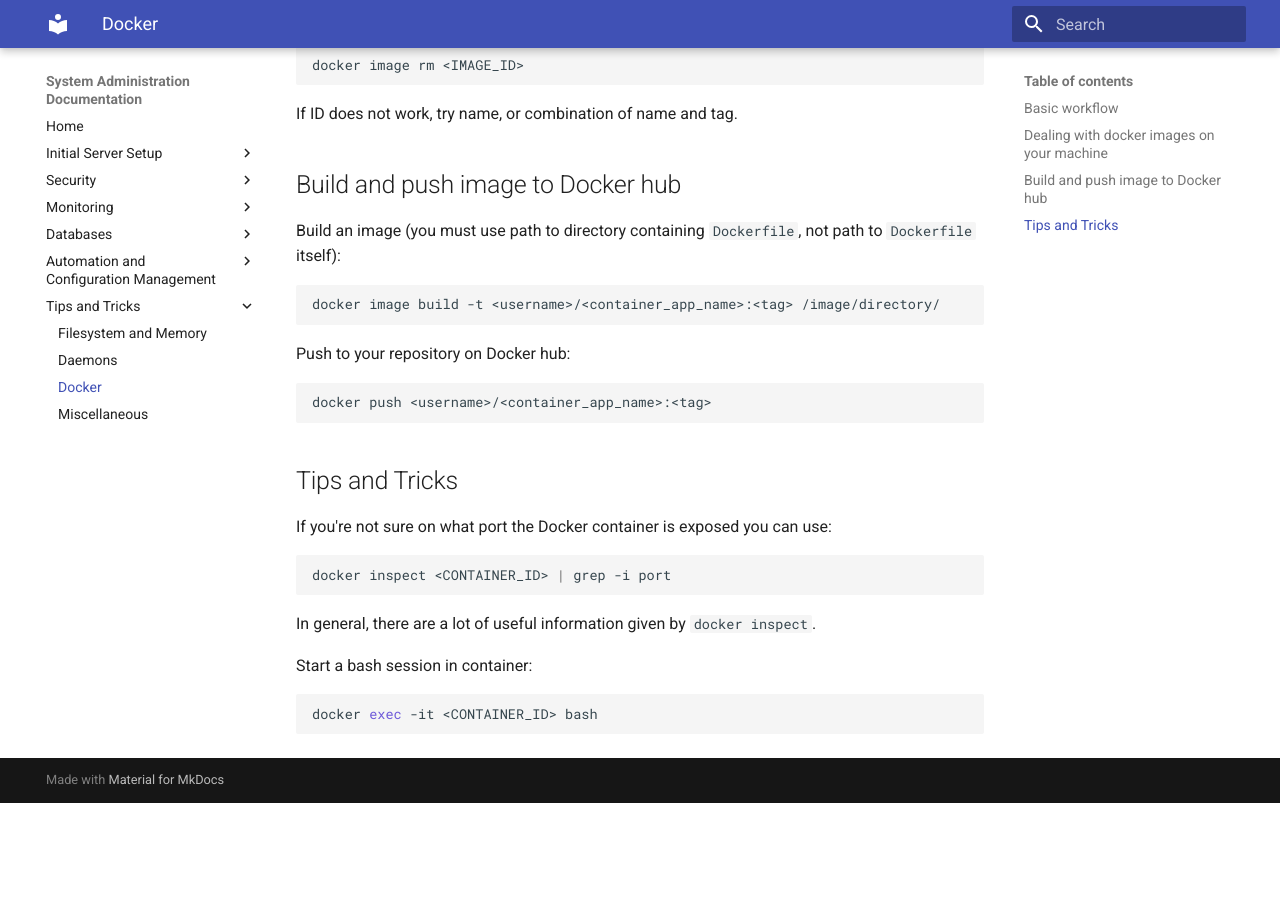
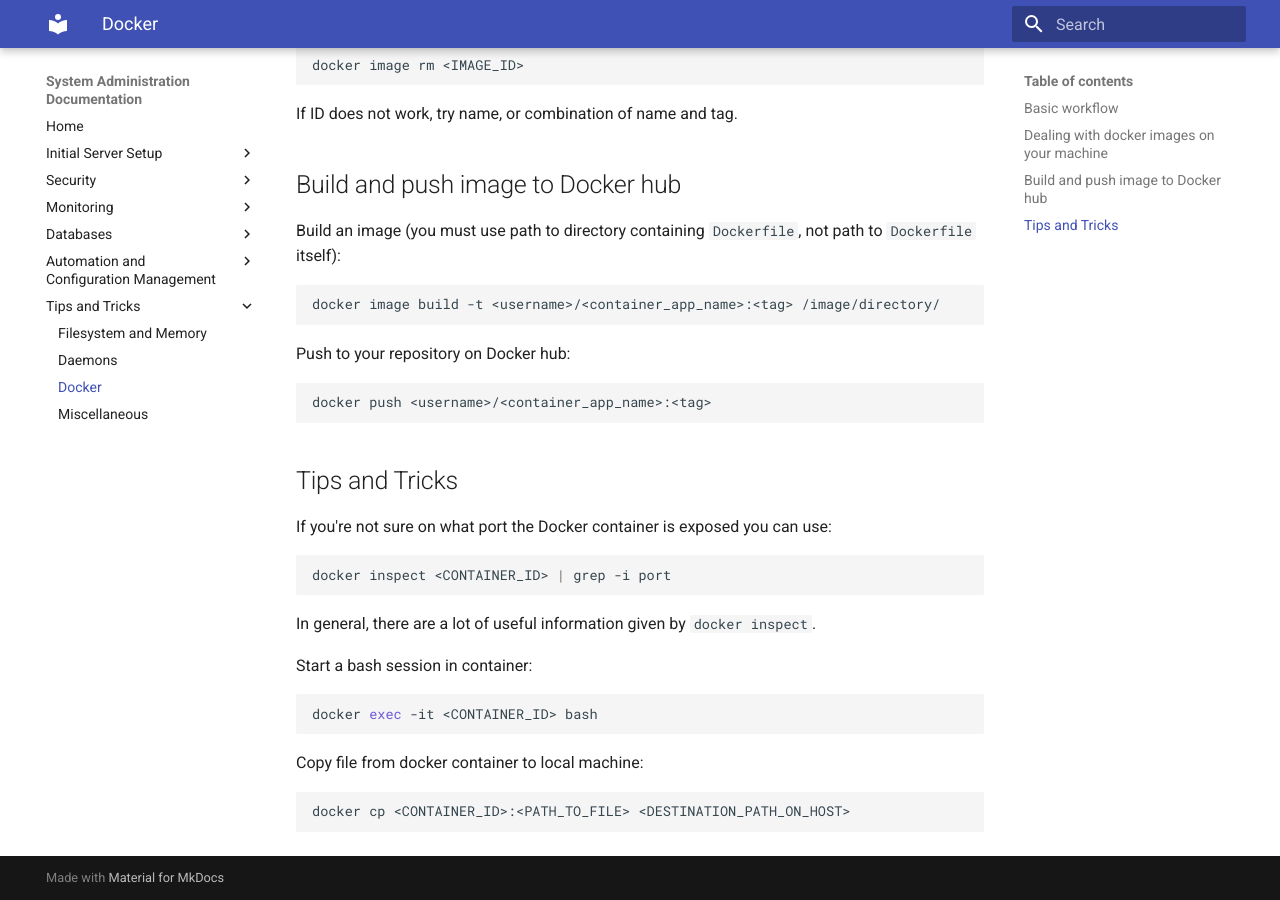
Before and after one commit to petarGitNik/sys-admin-docs, an MkDocs documentation site: the page built from docs/tips-and-tricks/docker.md, in a window 1280 px wide and 900 px high, scrolled down 964 px. Built offline with MkDocs 1.6.1 and Material for MkDocs 9.7.7, drawn with Linux system fonts in a browser that asks for light colours; old or Windows-style settings are respelled for this version of MkDocs; before the commit the page ends 1767 px from its top, so only the background shows below that.

Commit message:
Update docker path

````diff
--- a/docs/tips-and-tricks/docker.md
+++ b/docs/tips-and-tricks/docker.md
@@ -81,3 +81,9 @@ Start a bash session in container:
 ```bash
 docker exec -it <CONTAINER_ID> bash
 ```
+
+Copy file from docker container to local machine:
+
+```bash
+docker cp <CONTAINER_ID>:<PATH_TO_FILE> <DESTINATION_PATH_ON_HOST>
+```
````
